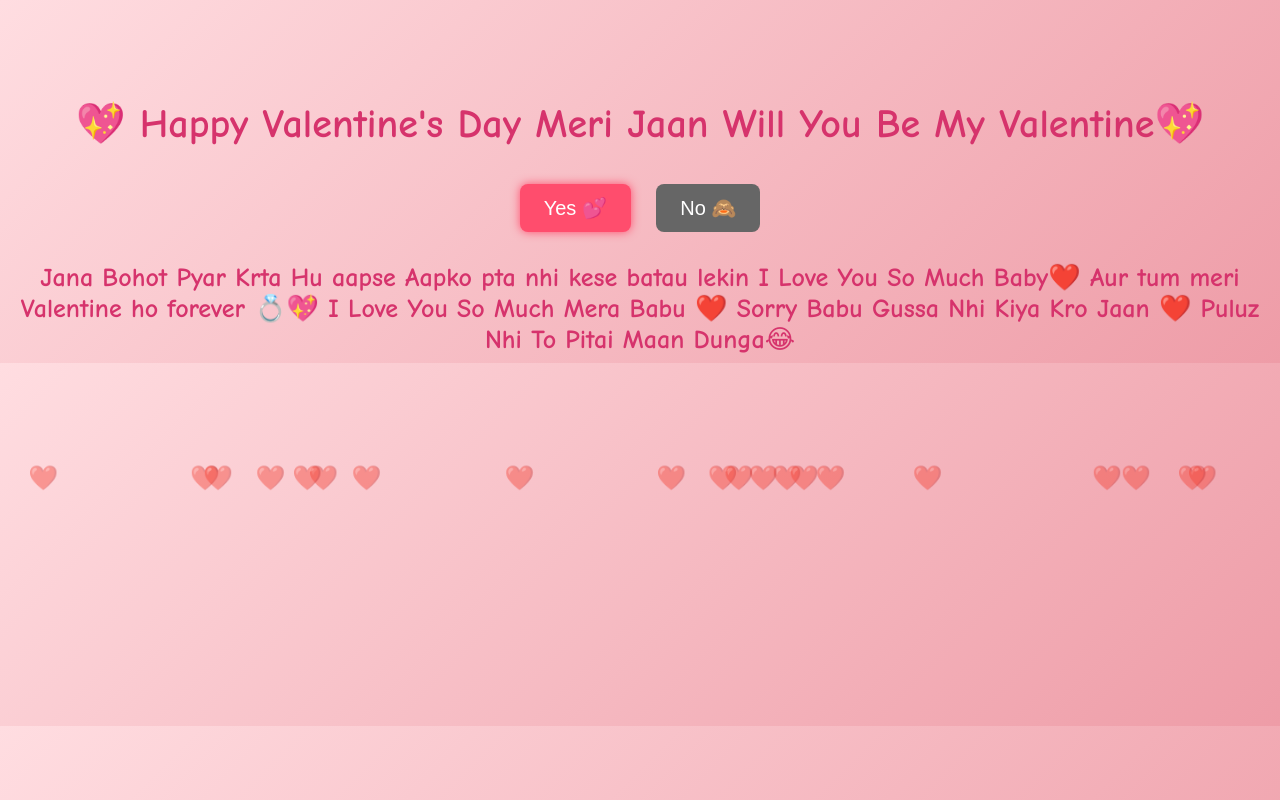
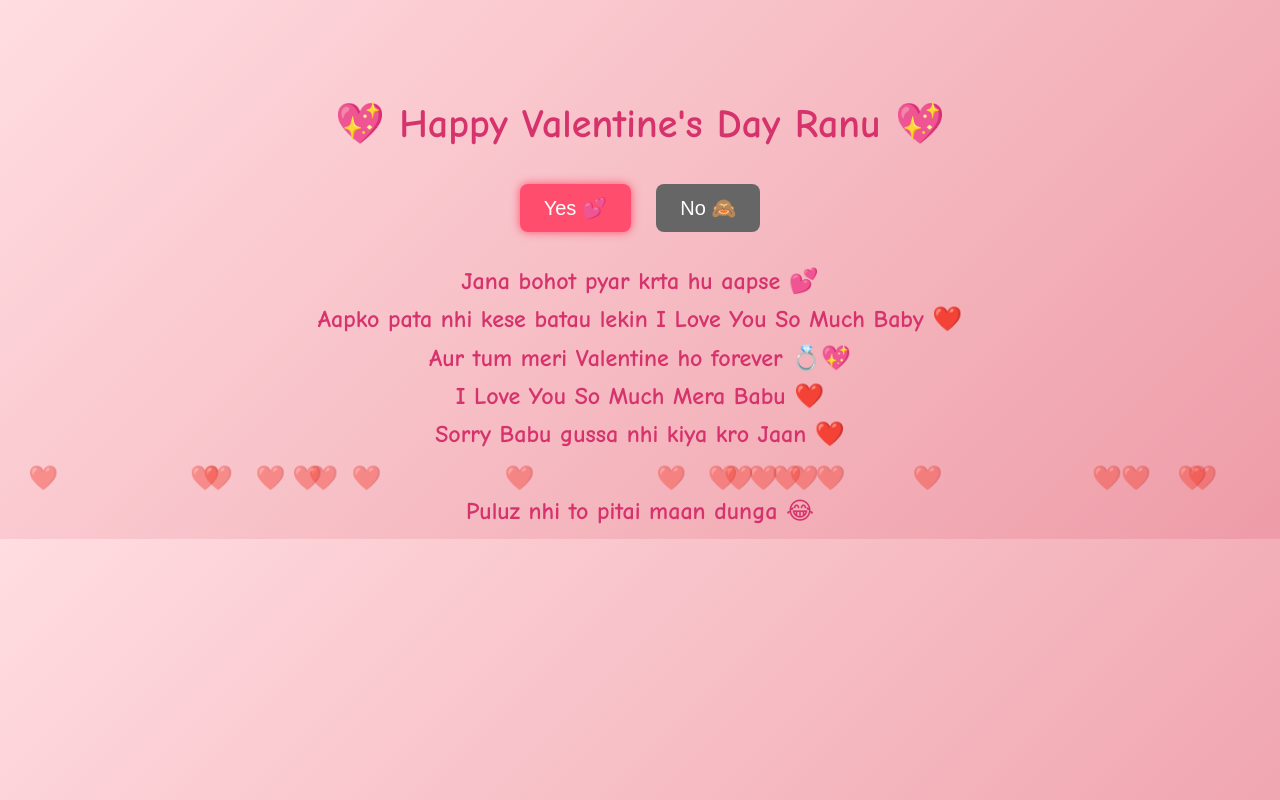
Before and after one commit to Ajaykumar75310/Valentine-s-, a plain HTML site: page index.html in a window 1280 px wide. Both pictures are taken after a click on the button "Yes 💕". Drawn offline with Linux system fonts and the light colour scheme.

Commit message:
Modify Valentine's message and style adjustments
Updated the Valentine's message and adjusted font size.

```diff
--- a/index.html
+++ b/index.html
@@ -23,10 +23,11 @@
     }
     #message {
       display: none;
-      font-size: 26px;
+      font-size: 24px;
       color: #d6336c;
       margin-top: 20px;
       font-weight: bold;
+      line-height: 1.6;
       animation: fadeIn 2s forwards;
     }
     @keyframes fadeIn {
@@ -55,7 +56,6 @@
       color: white;
       position: relative;
     }
-    /* Floating hearts */
     .heart {
       position: absolute;
       color: #ff4d6d;
@@ -69,17 +69,16 @@
   </style>
 </head>
 <body>
-  <h1>💖 Happy Valentine's Day Meri Jaan Will You Be My Valentine💖</h1>
+  <h1>💖 Happy Valentine's Day Ranu 💖</h1>
   <button id="yesBtn">Yes 💕</button>
   <button id="noBtn">No 🙈</button>
   <div id="message">
-    Jana Bohot Pyar Krta Hu aapse Aapko pta nhi kese batau lekin
-    I Love You So Much Baby❤️
-    Aur tum meri Valentine ho forever 💍💖
-    I Love You So Much Mera Babu ❤️
-    Sorry Babu Gussa Nhi Kiya Kro Jaan ❤️
-
-    Puluz Nhi To Pitai Maan Dunga😂
+    Jana bohot pyar krta hu aapse 💕<br>
+    Aapko pata nhi kese batau lekin I Love You So Much Baby ❤️<br>
+    Aur tum meri Valentine ho forever 💍💖<br>
+    I Love You So Much Mera Babu ❤️<br>
+    Sorry Babu gussa nhi kiya kro Jaan ❤️<br><br>
+    Puluz nhi to pitai maan dunga 😂
   </div>
 
   <script>
```
